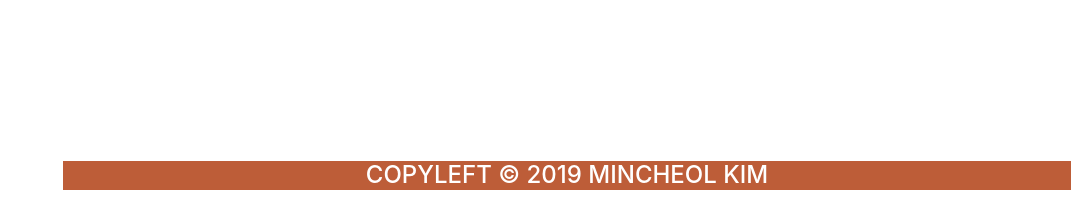
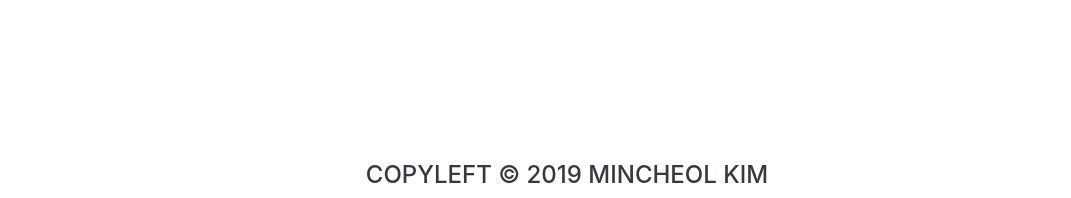
Before and after one commit to OverFlowCheshireCat/overflowcheshirecat.github.io, a website with bundled scripts: page index.html in a window 1280 px wide. Shown: the part 4441-4639 px from the top of the page, without its empty margins (209-1280 px from the left). Built offline with nearby package versions, Linux system fonts and the light colour scheme; a web font is replaced by a local one.

Commit message:
Update index.html

```diff
--- a/index.html
+++ b/index.html
@@ -22,13 +22,8 @@
   <link href="css/resume.min.css" rel="stylesheet">
 
   <style>
-	#copy {
-		color: white;
-	}
-
 	footer {
-		background-color: #BD5D38;
-		margin: 0 auto;
+		margin: 0px auto;
 		text-align: center;
 	}
   </style>
@@ -227,7 +222,7 @@
   </div>
 
   <footer>
-    <h4 id="copy">Copyleft &copy; 2019 MinCheol Kim</h4>
+    <h4>Copyleft &copy; 2019 MinCheol Kim</h4>
   </footer>
 
   <!-- Bootstrap core JavaScript -->
```
